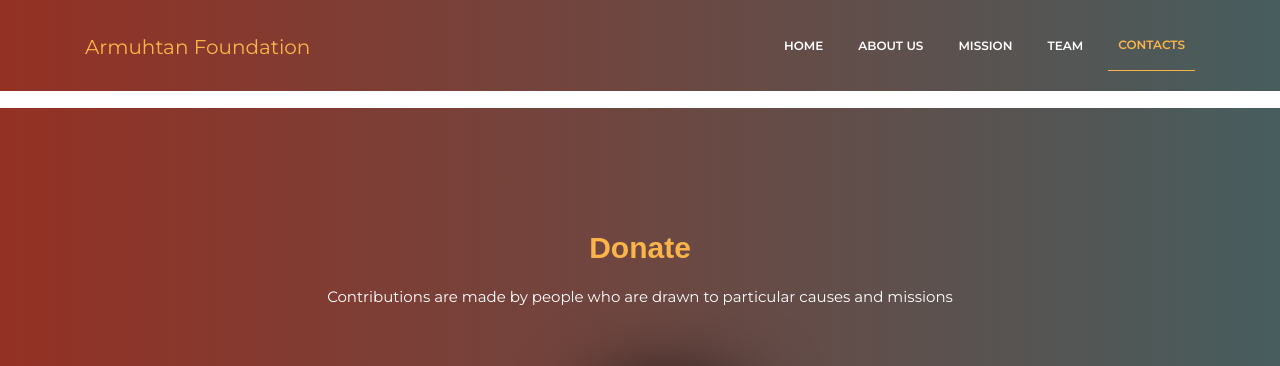
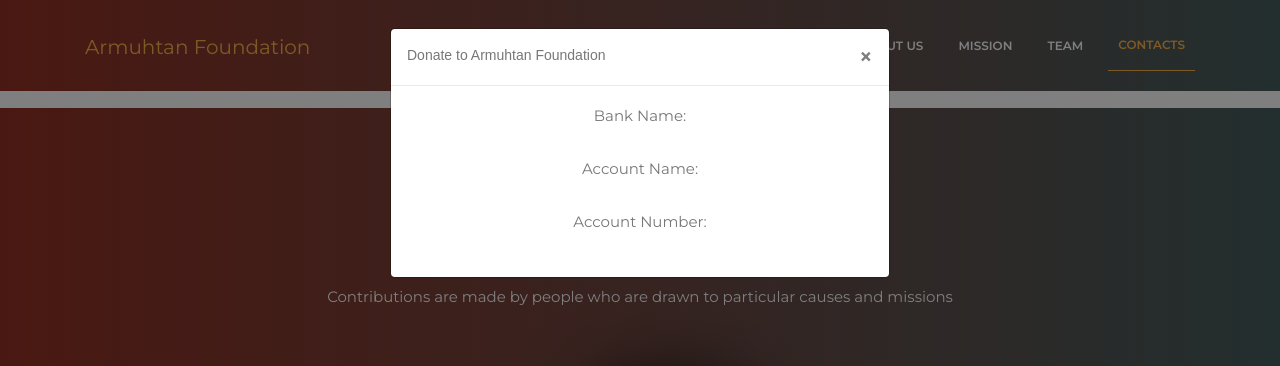
Before and after one commit to umaryusuf/armuhtanfoundation, a plain HTML site: page index.html in a window 1280 px wide. Both pictures are taken after a click on the button "Donate". Shown: the part 4136-4502 px from the top of the page. Drawn offline with Linux system fonts and the light colour scheme; a web font is replaced by a local one.

Commit message:
added donate modal

```diff
--- a/index.html
+++ b/index.html
@@ -331,7 +331,7 @@
                 <p style="color:white">Contributions are made by people who are drawn to particular causes and missions</p>
               </div>
               <br>
-              <button style="width: 150px" class="btn btn-round btn-hero border-purple animated fadeInLeft">Donate</button>
+              <button style="width: 150px" class="btn btn-round btn-hero border-purple animated fadeInLeft" data-toggle="modal" data-target="#donateModal">Donate</button>
             </div>
           </div>
         </div>
@@ -341,6 +341,27 @@
       </div>
     </section>
     <!-- end donate -->
+
+    <!-- Modal -->
+    <div class="modal fade" id="donateModal" tabindex="-1" role="dialog" aria-labelledby="exampleModalLabel"
+      aria-hidden="true">
+      <div class="modal-dialog" role="document">
+        <div class="modal-content">
+          <div class="modal-header">
+            <h5 class="modal-title" id="exampleModalLabel">Donate to Armuhtan Foundation</h5>
+            <button type="button" class="close" data-dismiss="modal" aria-label="Close">
+              <span aria-hidden="true">&times;</span>
+            </button>
+          </div>
+          <div class="modal-body text-center">
+            <p>Bank Name: </p>
+            <p>Account Name: </p>
+            <p>Account Number: </p>
+          </div>
+
+        </div>
+      </div>
+    </div>
 
     <section id="gallery" class="wow fadeInUp" style="visibility: visible; animation-name: fadeInUp;">
 
```
